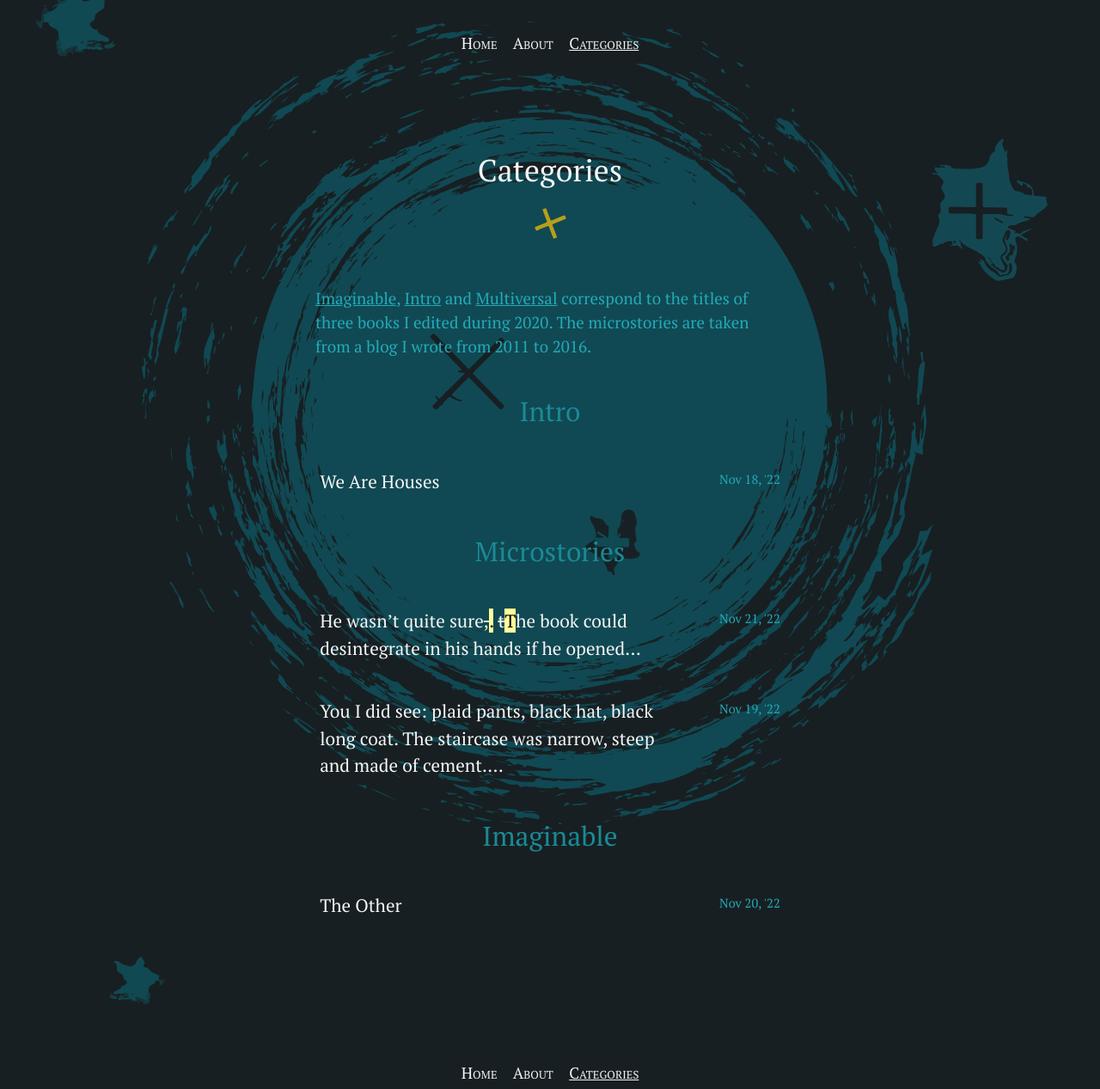
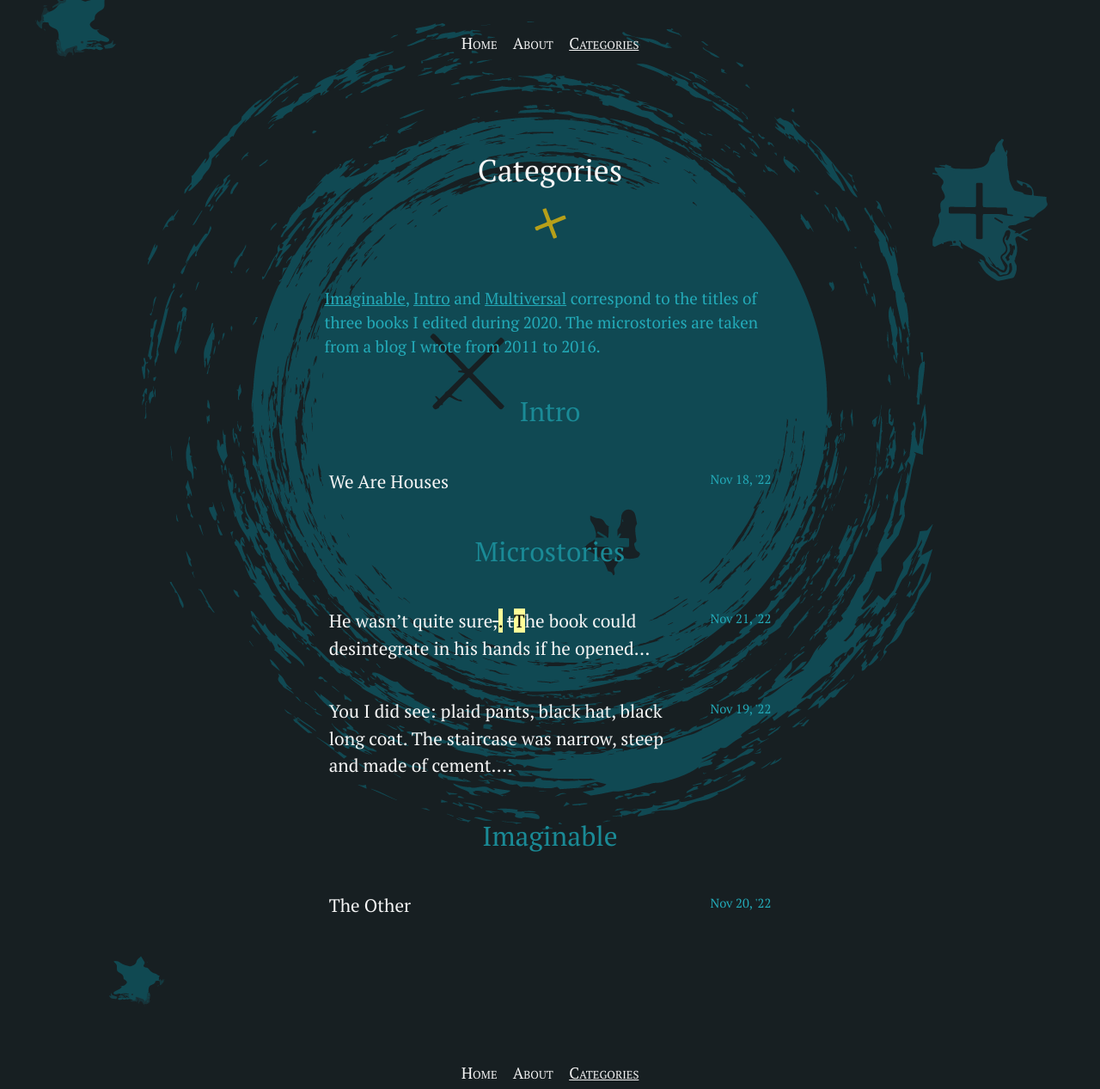
Before and after one commit to silvialohrmann/editorial, a Jekyll site: the page built from categories.html, in a window 1280 px wide. Shown: the whole page at 86% size. Built offline with Jekyll 4.4.1, drawn with Linux system fonts in a browser that asks for light colours.

Commit message:
Update _article.scss

```diff
--- a/_sass/_article.scss
+++ b/_sass/_article.scss
@@ -92,7 +92,7 @@
 }
 
 .category-ul {
-  max-width: 26em;
+  max-width: 25em;
   margin: auto;
 }
 
```
